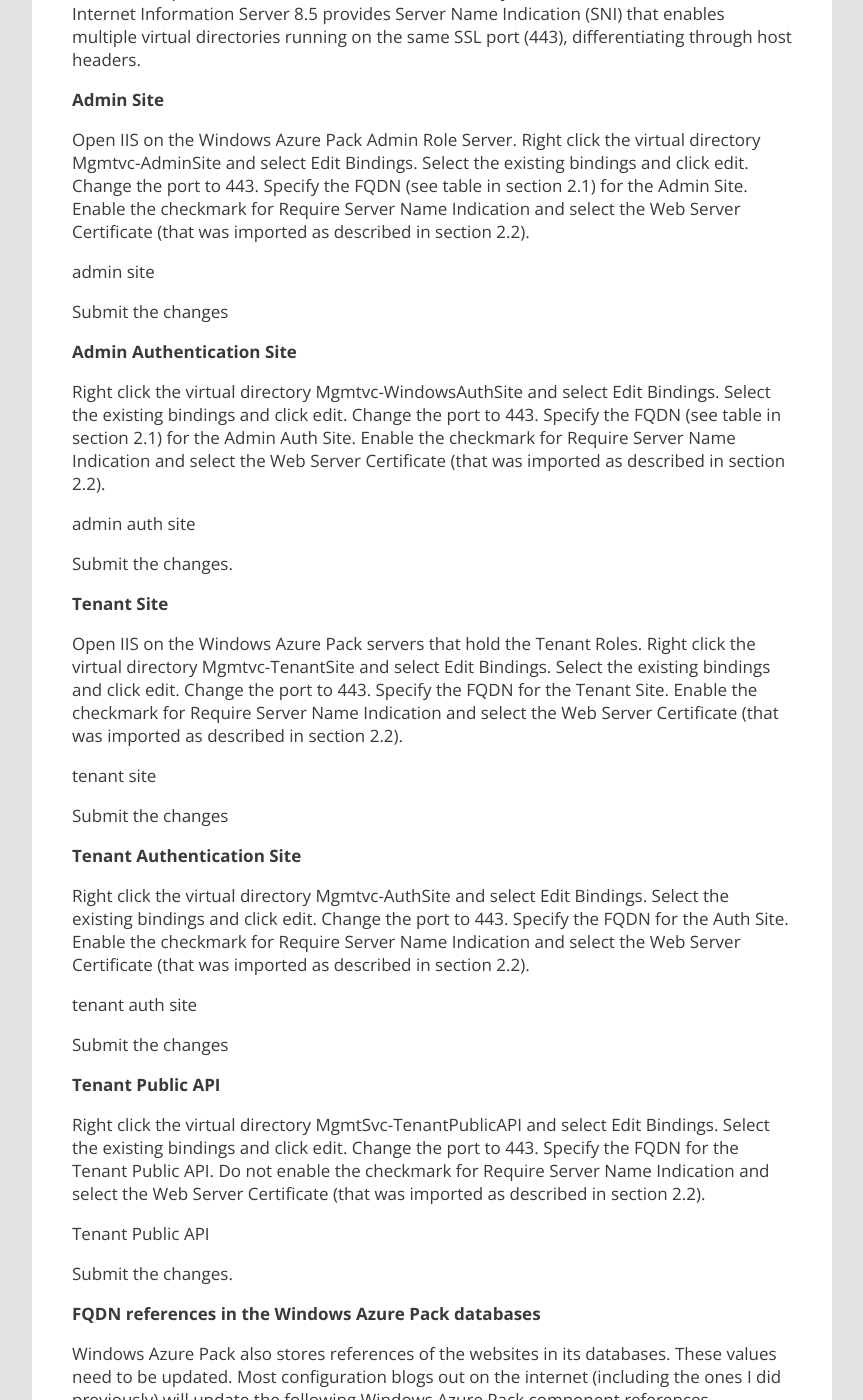
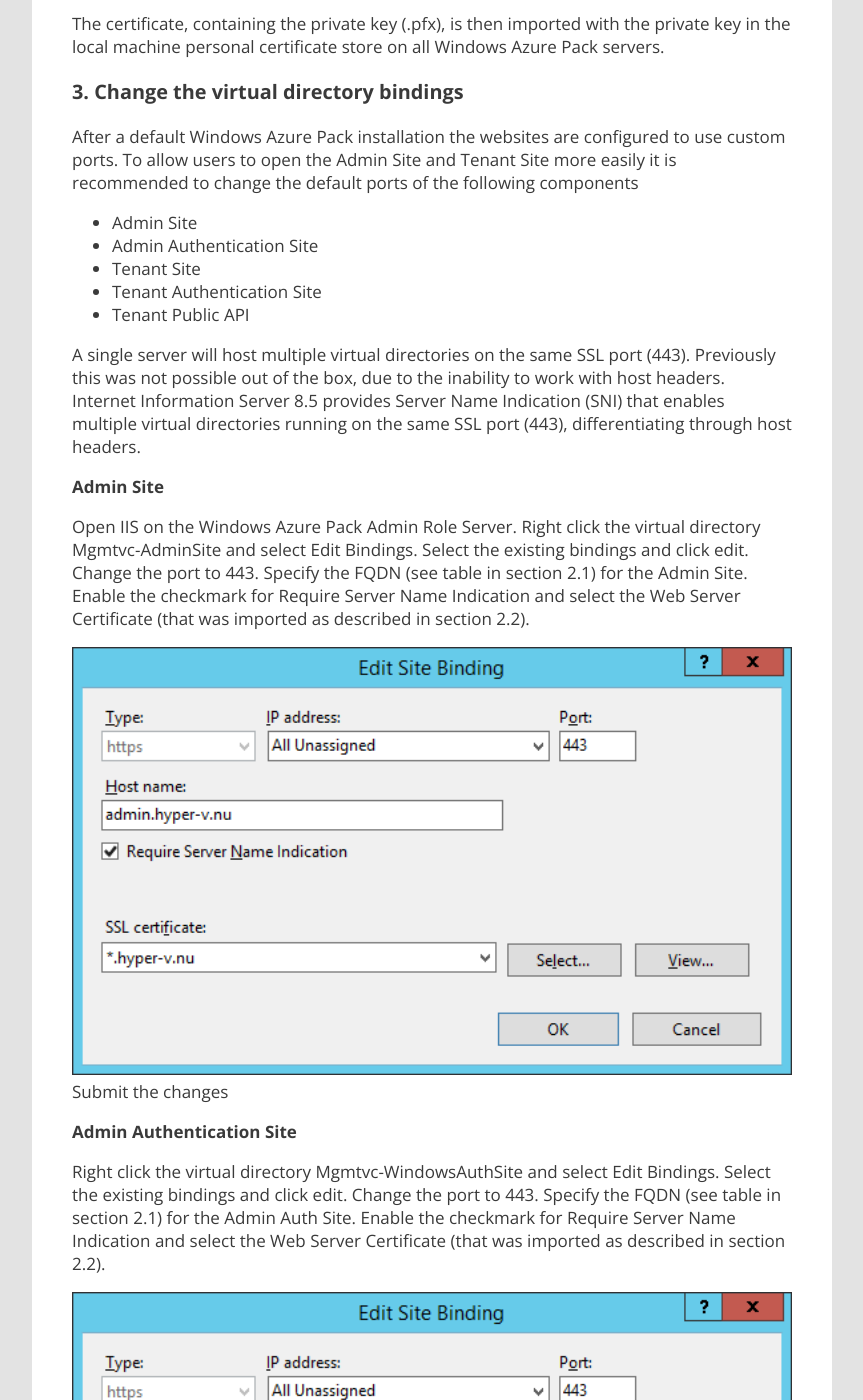
Before and after one commit to marcvaneijk/marcvaneijk.old, a Jekyll site: the page built from _posts/2014-06-03-wapha.md, in a window 1280 px wide and 1400 px high, scrolled down 3468 px. Shown: the whole window, without its empty margins (58-921 px from the left). Built offline with Jekyll 4.4.1, drawn with Linux system fonts in a browser that asks for light colours; nearby versions of some CDN libraries; some of the changed text lies outside the part shown.

Commit message:
Update 2014-06-03-wapha.md

```diff
--- a/_posts/2014-06-03-wapha.md
+++ b/_posts/2014-06-03-wapha.md
@@ -24,7 +24,7 @@ This blog is a guide for configuring load balancing and high availability for Wi
 
 In [this presentation at TechEd](http://channel9.msdn.com/Events/TechEd/NorthAmerica/2014/DCIM-B317#fbid=) I described a distributed configuration scenario for Windows Azure Pack. In this design the Tenant roles and the Admin roles were divided.
 
-WAP Design
+<img src="/images/2014-06-03/WAP-Design.png" width="720">
 
 The following components where installed on the roles.
 
@@ -59,7 +59,6 @@ After the initial configuration the following steps must be performed to prepare
 6. Update the federation endpoints for the authentication sites
 7. Update the resource provider endpoints
 8. Optional- Configure a webpage for the load balancer validation process
-
 
 ### 1. Create DNS records
 
@@ -109,23 +108,21 @@ A single server will host multiple virtual directories on the same SSL port (443
 
 Open IIS on the Windows Azure Pack Admin Role Server. Right click the virtual directory Mgmtvc-AdminSite and select Edit Bindings. Select the existing bindings and click edit. Change the port to 443. Specify the FQDN (see table in section 2.1) for the Admin Site. Enable the checkmark for Require Server Name Indication and select the Web Server Certificate (that was imported as described in section 2.2).
 
-admin site
-
+<img src="/images/2014-06-03/admin-site.png" width="720">
 Submit the changes
 
 **Admin Authentication Site**
 
 Right click the virtual directory Mgmtvc-WindowsAuthSite and select Edit Bindings. Select the existing bindings and click edit. Change the port to 443. Specify the FQDN (see table in section 2.1) for the Admin Auth Site. Enable the checkmark for Require Server Name Indication and select the Web Server Certificate (that was imported as described in section 2.2).
 
-admin auth site
-
+<img src="/images/2014-06-03/admin-auth-site.png" width="720">
 Submit the changes.
 
 **Tenant Site**
 
 Open IIS on the Windows Azure Pack servers that hold the Tenant Roles. Right click the virtual directory Mgmtvc-TenantSite and select Edit Bindings. Select the existing bindings and click edit. Change the port to 443. Specify the FQDN for the Tenant Site. Enable the checkmark for Require Server Name Indication and select the Web Server Certificate (that was imported as described in section 2.2).
 
-tenant site
+<img src="/images/2014-06-03/tenant-site.png" width="720">
 
 Submit the changes
 
@@ -133,7 +130,7 @@ Submit the changes
 
 Right click the virtual directory Mgmtvc-AuthSite and select Edit Bindings. Select the existing bindings and click edit. Change the port to 443. Specify the FQDN for the Auth Site. Enable the checkmark for Require Server Name Indication and select the Web Server Certificate (that was imported as described in section 2.2).
 
-tenant auth site
+<img src="/images/2014-06-03/tenant-auth-site.png" width="720">
 
 Submit the changes
 
@@ -141,7 +138,7 @@ Submit the changes
 
 Right click the virtual directory MgmtSvc-TenantPublicAPI and select Edit Bindings. Select the existing bindings and click edit. Change the port to 443. Specify the FQDN for the Tenant Public API. Do not enable the checkmark for Require Server Name Indication and select the Web Server Certificate (that was imported as described in section 2.2).
 
-Tenant Public API
+<img src="/images/2014-06-03/Tenant-Public-API.png" width="720">
 
 Submit the changes.
 
@@ -398,7 +395,7 @@ This availability detection method requires additional steps to setup, but does
 
 Create a file named default.aspx and place it in the c:\inetpub\wwwroot\healthcheck folder. Configure the default website in IIS with an additional site binding on SSL port 443, with the same SSL certificate used for the other services in this tier. Configure the load balancer with the corresponding settings.
 
-**Healthcheck**
+<img src="/images/2014-06-03/Healthcheck.png" width="720">
 
 Server Name Indication (SNI) is not configured. Most load balancers are not capable of using the SNI feature and is therefore probing to the website that is not configured with SNI. You can test the page by opening https://localhost/healthcheck/default.aspx on the Windows Azure Pack server.
 
@@ -429,7 +426,7 @@ SQL Availability Groups replicates databases but not user accounts. SQL Server p
 
 Opening SQL Server management studio to compare Logins on both SQL Servers will show that the Windows Azure Pack configuration created a bunch of user accounts on the primary node that are not available on the secondary.
 
-SQL Logins
+<img src="/images/2014-06-03/SQL-Logins.png" width="720">
 
 The user accounts created by Windows Azure Pack are SQL Server accounts and not domain accounts. Even if we managed to create exactly the same accounts we would not know how to match the password that were created by the installer. It is possible to export the user accounts (domain and SQL accounts) to a plain text file with hashed password by following this knowledge base article.
 
@@ -439,7 +436,7 @@ Open a new query and run `EXEC sp_help_revlogin`
 
 The output from the Stored Procedure contains the domain and SQL accounts.
 
-SQL Stored Procedure
+<img src="/images/2014-06-03/SQL-Stored-Procedure.png" width="720">
 
 Compare the output to the user accounts on the secondary SQL node and remove the lines that contain user accounts that are already available on the secondary node. Connect with the SQL Server Management Studio to secondary node and open a new query screen. Paste the output from the Stored Procedure we just adjusted and execute it. This will create the required local SQL accounts on that node with the correct passwords.
 
```
